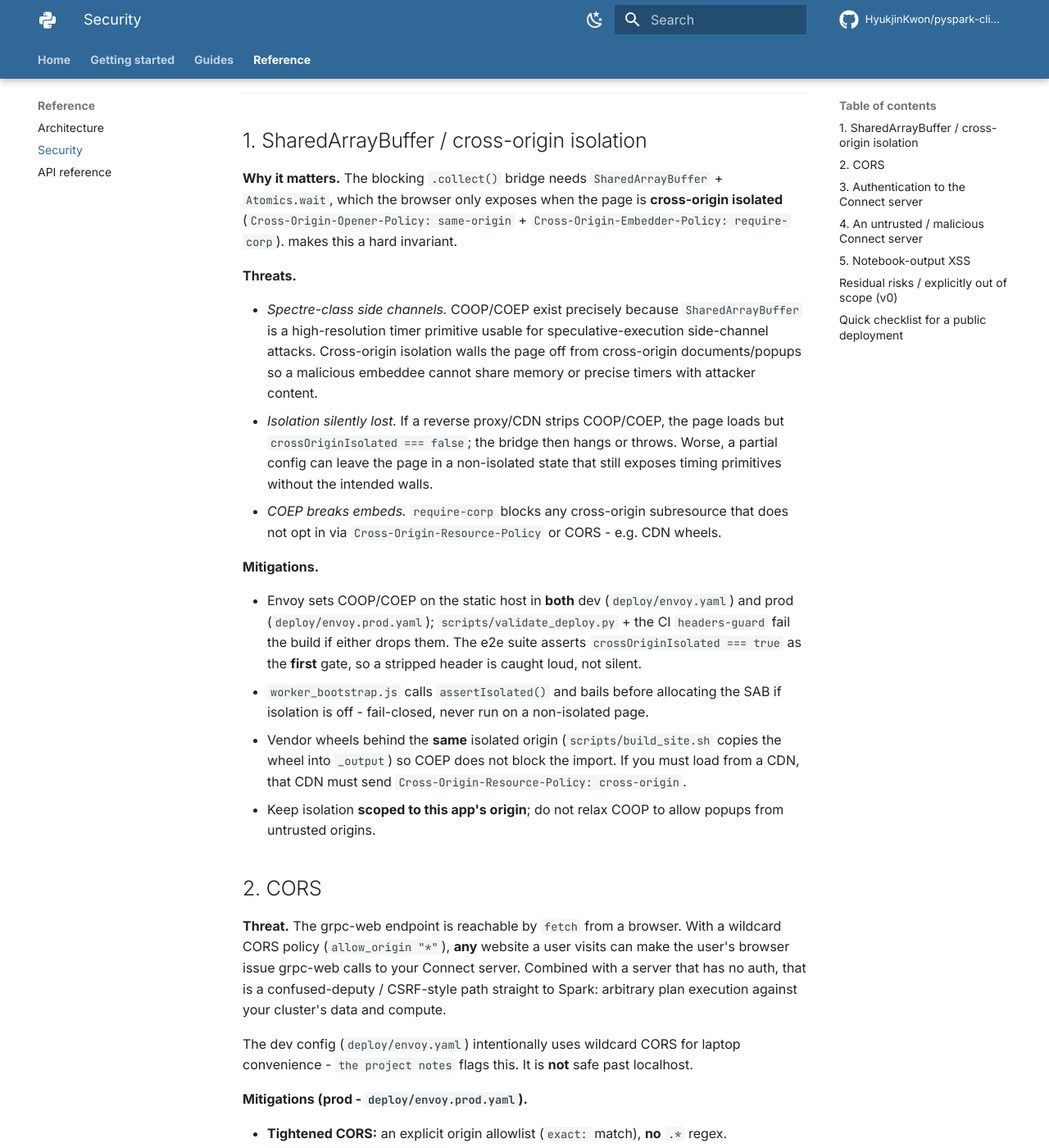
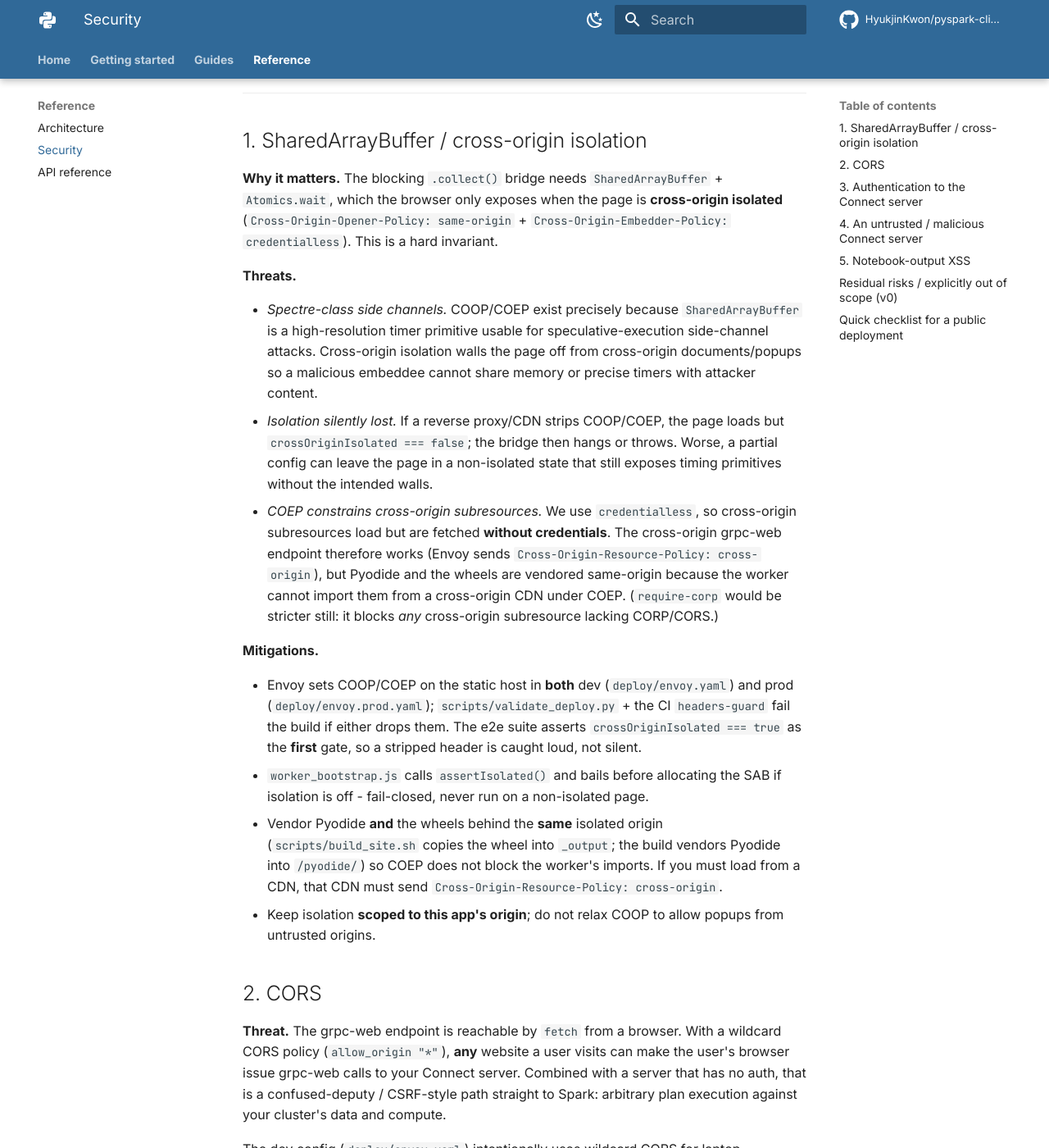
Before and after one commit to HyukjinKwon/pyspark-client-wasm, an MkDocs documentation site: the page built from docs/security.md, in a window 1280 px wide and 1400 px high, scrolled down 412 px. Shown: the whole window at 82% size. Built offline with MkDocs 1.6.1 and Material for MkDocs 9.7.7, drawn with Linux system fonts in a browser that asks for light colours; comment, search, counter and statistics services are not loaded.

Commit message:
docs: correct COEP to credentialless + self-hosted Pyodide (drop stale require-corp/jsDelivr)
The hosting/security/architecture/installation/packaging guides described the
superseded design (COEP require-corp + jsDelivr CDN). The stack actually serves
COEP credentialless and vendors Pyodide + the wheels same-origin (the worker
cannot import them cross-origin under COEP); the cross-origin grpc-web endpoint
works because Envoy sends Cross-Origin-Resource-Policy: cross-origin. Bring all
docs in line with deploy/envoy.yaml and worker_bootstrap.js.

Co-authored-by: Isaac

```diff
--- a/docs/security.md
+++ b/docs/security.md
@@ -23,8 +23,7 @@ output <-> the JupyterLite DOM. Each section below: **threat -> impact -> mitiga
 **Why it matters.** The blocking `.collect()` bridge needs `SharedArrayBuffer` +
 `Atomics.wait`, which the browser only exposes when the page is **cross-origin
 isolated** (`Cross-Origin-Opener-Policy: same-origin` +
-`Cross-Origin-Embedder-Policy: require-corp`).  makes this a hard
-invariant.
+`Cross-Origin-Embedder-Policy: credentialless`). This is a hard invariant.
 
 **Threats.**
 
@@ -37,8 +36,13 @@ invariant.
   loads but `crossOriginIsolated === false`; the bridge then hangs or throws.
   Worse, a partial config can leave the page in a non-isolated state that still
   exposes timing primitives without the intended walls.
-* *COEP breaks embeds.* `require-corp` blocks any cross-origin subresource that
-  does not opt in via `Cross-Origin-Resource-Policy` or CORS - e.g. CDN wheels.
+* *COEP constrains cross-origin subresources.* We use `credentialless`, so
+  cross-origin subresources load but are fetched **without credentials**. The
+  cross-origin grpc-web endpoint therefore works (Envoy sends
+  `Cross-Origin-Resource-Policy: cross-origin`), but Pyodide and the wheels are
+  vendored same-origin because the worker cannot import them from a cross-origin
+  CDN under COEP. (`require-corp` would be stricter still: it blocks *any*
+  cross-origin subresource lacking CORP/CORS.)
 
 **Mitigations.**
 
@@ -49,9 +53,10 @@ invariant.
   stripped header is caught loud, not silent.
 * `worker_bootstrap.js` calls `assertIsolated()` and bails before allocating the
   SAB if isolation is off - fail-closed, never run on a non-isolated page.
-* Vendor wheels behind the **same** isolated origin (`scripts/build_site.sh`
-  copies the wheel into `_output`) so COEP does not block the import. If you must
-  load from a CDN, that CDN must send `Cross-Origin-Resource-Policy: cross-origin`.
+* Vendor Pyodide **and** the wheels behind the **same** isolated origin
+  (`scripts/build_site.sh` copies the wheel into `_output`; the build vendors
+  Pyodide into `/pyodide/`) so COEP does not block the worker's imports. If you
+  must load from a CDN, that CDN must send `Cross-Origin-Resource-Policy: cross-origin`.
 * Keep isolation **scoped to this app's origin**; do not relax COOP to allow
   popups from untrusted origins.
 
```
Also changed, not shown: docs/architecture.md (+10 -4 lines), docs/installation.md (+3 -3 lines), docs/jupyterlite-hosting.md (+11 -7 lines), docs/packaging-release.md (+4 -4 lines).
